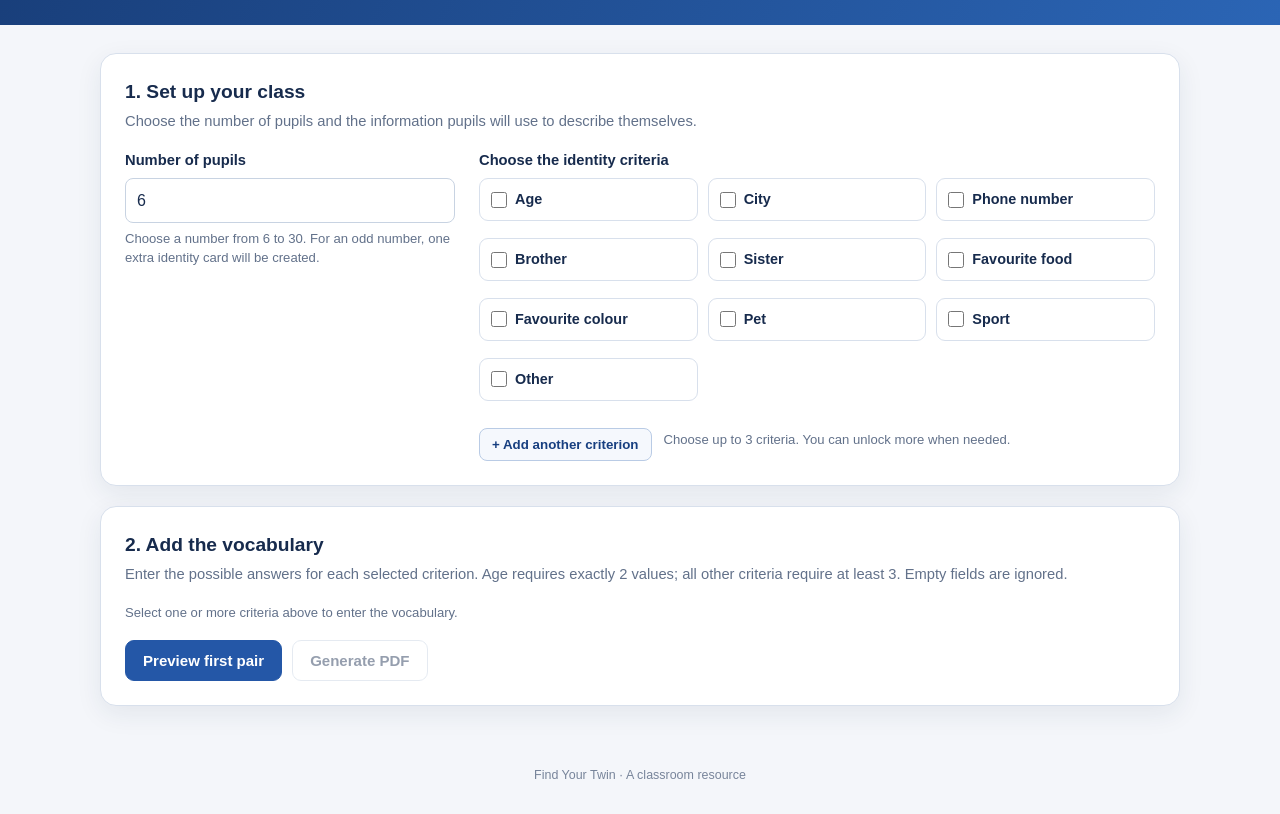
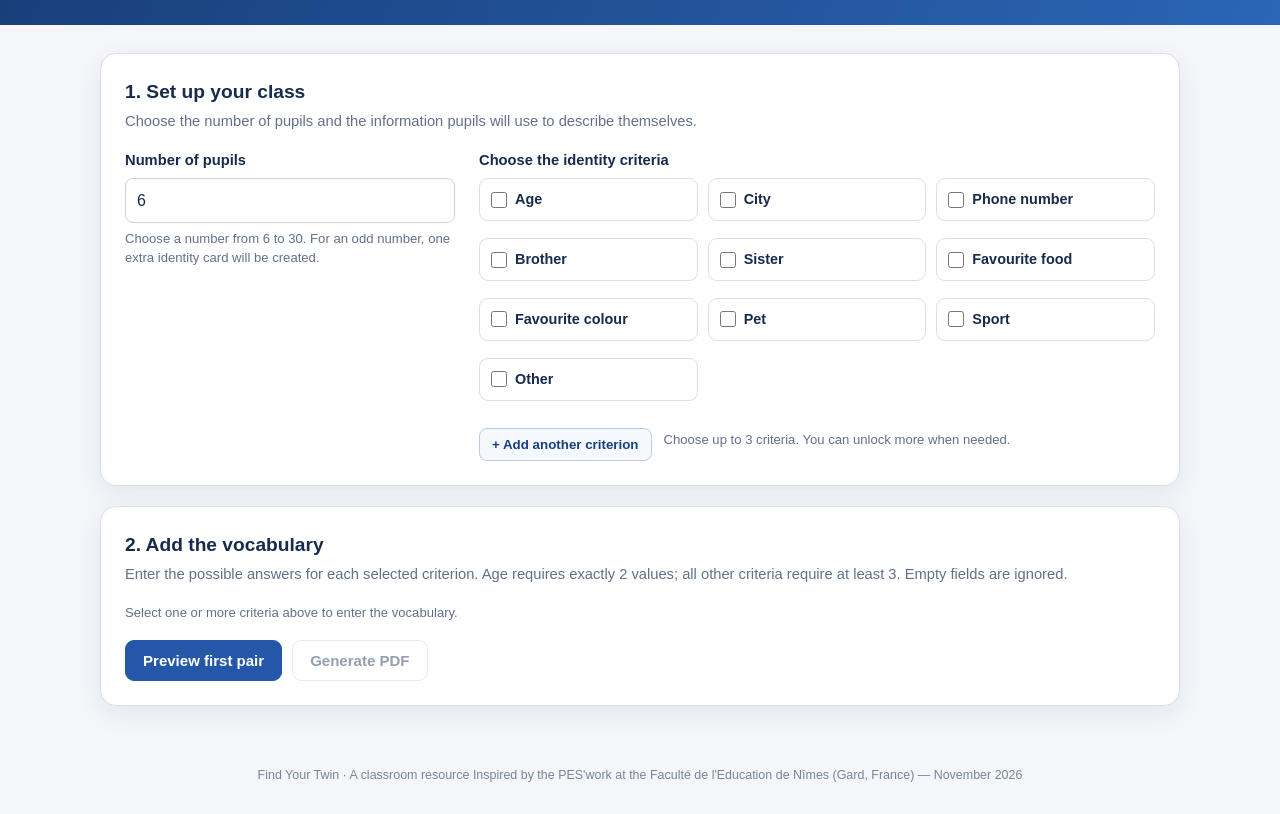
Before and after one commit to Langues-Vivantes-30/FindYourTwin, a plain HTML site: page index.html in a window 1280 px wide. Shown: the part 145-959 px from the top of the page. Drawn offline with Linux system fonts and the light colour scheme.

Commit message:
Update index.html

```diff
--- a/index.html
+++ b/index.html
@@ -132,7 +132,8 @@ footer{text-align:center;color:#77849a;font-size:.78rem;padding:0 20px 30px}
     <p class="small-note">In the print window, choose “Save as PDF” as the destination. Print settings: A4, portrait, scale 100% (or default).</p>
   </section>
 </main>
-<footer>Find Your Twin · A classroom resource</footer>
+<footer>Find Your Twin · A classroom resource
+<pr>Inspired by the PES'work at the Faculté de l'Education de Nîmes (Gard, France) — November 2026</pr></footer>
 <div id="printArea" aria-hidden="true"></div>
 <script>
 'use strict';
```
